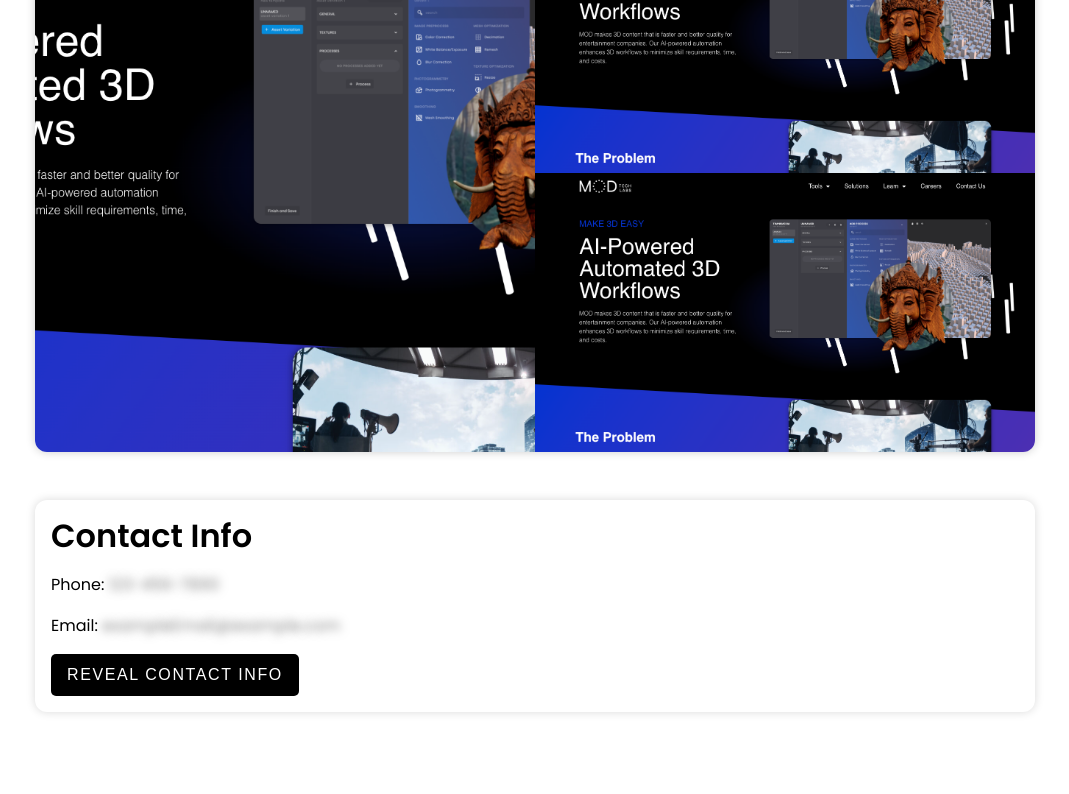
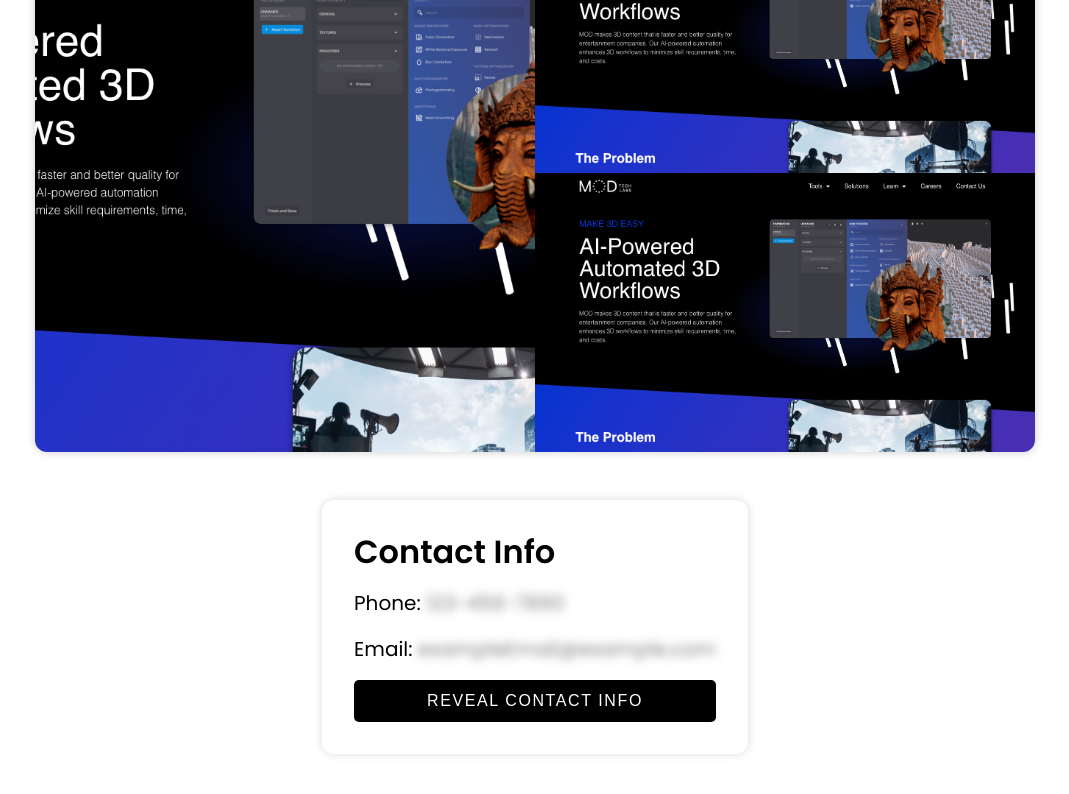
Before and after one commit to Hondo-Reilly/hreilly, a React (Vite) app: page / in a window 1280 px wide. Shown: the part 3432-4226 px from the top of the page, without its empty margins (105-1174 px from the left). Built offline with nearby package versions, Linux system fonts and the light colour scheme.

Commit message:
contact info fix

```diff
--- a/src/css/Contact.module.css
+++ b/src/css/Contact.module.css
@@ -3,7 +3,7 @@
 
     display: flex;
     flex-direction: column;
-    align-items: flex-start;
+    align-items: center;
     gap: 4rem;
 
     width: 100%;
@@ -25,14 +25,19 @@
     background-color: white;
     border-radius: 0.75rem;
     box-shadow: 0 0 10px 0 rgba(0, 0, 0, 0.15);
-    padding: 1rem;
+    padding: 2rem;
 
     display: flex;
     flex-direction: column;
     align-items: flex-start;
     gap: 1rem;
 
-    width: 100%;
+    width: fit-content;
+    max-width: 100%;
+
+    p {
+        font-size: 1.25rem;
+    }
 }
 
 .revealButton {
@@ -43,6 +48,8 @@
     background: black;
     box-sizing: border-box;
     border: none;
+
+    width: 100%;
 }
 
 .hidden {
```
